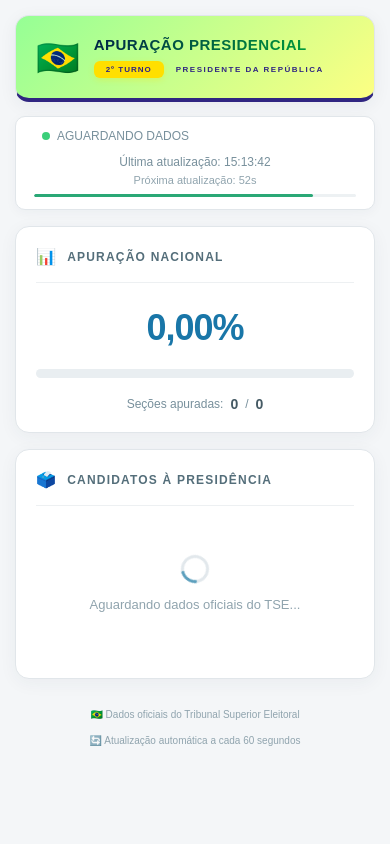
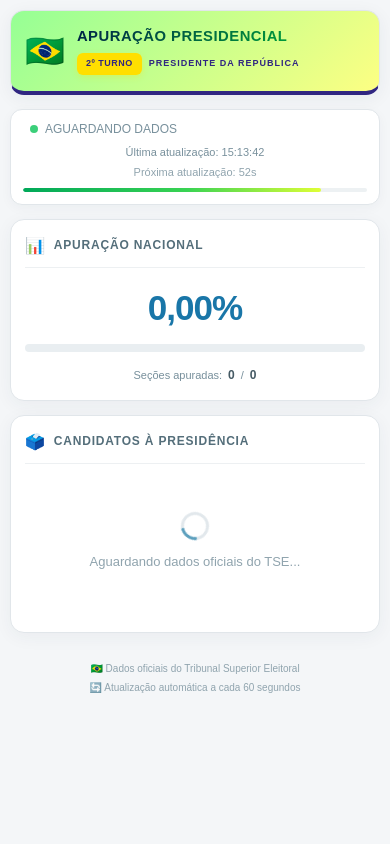
Before and after one commit to Lucas-Oliveira-Souzaa/api-votos-pr-republica, a Flask app: page / in a window 390 px wide. Run offline with Flask 3, Linux system fonts and the light colour scheme; data that the repository does not hold is empty.

Commit message:
Melhora responsividade mobile e gradientes das barras

```diff
--- a/static/style.css
+++ b/static/style.css
@@ -243,7 +243,12 @@ body {
 
     height: 100%;
 
-    background: #2aa876;
+    background: linear-gradient(
+        90deg,
+        #00A859 0%,
+        #39D353 55%,
+        #DFFF36 100%
+    );
 
     border-radius: 10px;
 
@@ -293,7 +298,12 @@ body {
 .progress-bar {
     height: 100%;
 
-    background: #2aa876;
+    background: linear-gradient(
+    90deg,
+    #009C3B 0%,
+    #2AA876 72%,
+    #8AD84D 100%
+);
 
     border-radius: 20px;
 
@@ -805,3 +815,328 @@ footer {
     }
 
 }
+
+/* ============================================================
+   REFINAMENTO MOBILE — APURAÇÃO PRESIDENCIAL
+   Preserva integralmente o layout desktop
+   ============================================================ */
+
+@media (max-width: 600px) {
+
+    /* Página: melhor aproveitamento da largura */
+    body {
+        padding: 10px;
+    }
+
+    .container {
+        width: 100%;
+    }
+
+    /* Cabeçalho: título e identificação mais adaptáveis */
+    .header {
+        padding: 16px 14px;
+        gap: 12px;
+        border-radius: 14px;
+    }
+
+    .flag {
+        flex-shrink: 0;
+        font-size: 32px;
+    }
+
+    .header h1 {
+        font-size: clamp(13px, 3.8vw, 17px);
+        line-height: 1.3;
+        overflow-wrap: anywhere;
+    }
+
+    .header p {
+        display: flex;
+        flex-wrap: wrap;
+        align-items: center;
+        gap: 7px;
+        font-size: 9px;
+        line-height: 1.5;
+        letter-spacing: 1px;
+    }
+
+    .turno {
+        margin-right: 0;
+        padding: 4px 9px;
+        font-size: 9px;
+        letter-spacing: 0.5px;
+    }
+
+    /* Status: organização compacta */
+    .status-card {
+        padding: 12px;
+        gap: 10px;
+        border-radius: 12px;
+    }
+
+    .status-indicator {
+        flex-wrap: wrap;
+        gap: 7px;
+        font-size: 12px;
+    }
+
+    .status-atualizacao {
+        gap: 8px;
+        font-size: 11px;
+    }
+
+    #ultima-atualizacao,
+    #proxima-atualizacao {
+        max-width: 100%;
+        white-space: normal;
+        overflow-wrap: anywhere;
+    }
+
+    .progresso-atualizacao {
+        height: 4px;
+        margin-top: 2px;
+    }
+
+    /* Cartões principais */
+    .apuracao-card,
+    .candidatos-section {
+        margin-top: 14px;
+        padding: 16px 14px;
+        border-radius: 14px;
+    }
+
+    /* Títulos das seções */
+    .section-title {
+        gap: 8px;
+        padding-bottom: 12px;
+        letter-spacing: 0.8px;
+    }
+
+    .section-title h2 {
+        font-size: 12px;
+        letter-spacing: 0.8px;
+        line-height: 1.4;
+    }
+
+    .section-title span {
+        flex-shrink: 0;
+        font-size: 16px;
+    }
+
+    /* Percentual nacional */
+    .apuracao-percentual {
+        margin-top: 20px;
+    }
+
+    #percentual-apuracao {
+        font-size: clamp(32px, 9vw, 40px);
+        letter-spacing: -1px;
+    }
+
+    .progress-container {
+        height: 8px;
+        margin-top: 16px;
+    }
+
+    /* Seções apuradas */
+    .secoes {
+        flex-wrap: wrap;
+        gap: 4px 6px;
+        margin-top: 14px;
+        font-size: 11px;
+        line-height: 1.5;
+        text-align: center;
+    }
+
+    .secoes strong {
+        font-size: 12px;
+    }
+
+    /* Cards dos candidatos */
+    .candidato-card {
+        padding: 15px 11px;
+        margin-bottom: 12px;
+        border-radius: 12px;
+    }
+
+    .candidato-lider::before {
+        max-width: 100%;
+        margin-bottom: 10px;
+        padding: 5px 8px;
+        font-size: 9px;
+        letter-spacing: 0.5px;
+    }
+
+    .candidato-top {
+        gap: 9px;
+        min-width: 0;
+    }
+
+    .candidato-foto {
+        width: 64px;
+        height: 64px;
+    }
+
+    .candidato-numero {
+        width: 34px;
+        height: 34px;
+        font-size: 12px;
+    }
+
+    .candidato-nome {
+        flex: 1 1 0;
+        min-width: 0;
+    }
+
+    .candidato-nome h3 {
+        font-size: 13px;
+        line-height: 1.35;
+        overflow-wrap: anywhere;
+    }
+
+    .candidato-nome span {
+        margin-top: 4px;
+        font-size: 10px;
+        line-height: 1.4;
+        overflow-wrap: anywhere;
+    }
+
+    .candidato-percentual {
+        flex-shrink: 0;
+        min-width: 59px;
+        font-size: 12px;
+        line-height: 1.3;
+    }
+
+    .candidate-progress {
+        height: 6px;
+        margin-top: 12px;
+    }
+
+    /* Rodapé */
+    footer {
+        gap: 8px;
+        font-size: 10px;
+    }
+}
+
+/* Ajustes adicionais para celulares muito estreitos */
+@media (max-width: 380px) {
+
+    body {
+        padding: 8px;
+    }
+
+    .header {
+        padding: 13px 10px;
+        gap: 9px;
+    }
+
+    .flag {
+        font-size: 28px;
+    }
+
+    .header h1 {
+        font-size: 13px;
+    }
+
+    .header p {
+        font-size: 8px;
+        letter-spacing: 0.5px;
+    }
+
+    .apuracao-card,
+    .candidatos-section {
+        padding: 14px 10px;
+    }
+
+    .candidato-card {
+        padding: 13px 8px;
+    }
+
+    .candidato-top {
+        gap: 7px;
+    }
+
+    .candidato-foto {
+        width: 54px;
+        height: 54px;
+    }
+
+    .candidato-nome h3 {
+        font-size: 12px;
+    }
+
+    .candidato-nome span {
+        font-size: 9px;
+    }
+
+    .candidato-percentual {
+        min-width: 54px;
+        font-size: 11px;
+    }
+
+    #percentual-apuracao {
+        font-size: 32px;
+    }
+}
+
+/* Refinamento final para telas de até 360px */
+@media (max-width: 360px) {
+
+    .header {
+        padding: 14px 10px;
+        gap: 8px;
+    }
+
+    .flag {
+        font-size: 27px;
+    }
+
+    .header h1 {
+        font-size: 13px;
+        letter-spacing: 0.2px;
+    }
+
+    .header p {
+        gap: 5px;
+        font-size: 8px;
+        letter-spacing: 0.3px;
+    }
+
+    .status-card {
+        padding: 12px;
+    }
+
+    .apuracao-card,
+    .candidatos-section {
+        padding: 15px 11px;
+    }
+
+    .candidato-card {
+        padding: 13px 8px;
+    }
+
+    .candidato-top {
+        gap: 7px;
+    }
+
+    .candidato-foto {
+        width: 58px;
+        height: 58px;
+    }
+
+    .candidato-nome h3 {
+        font-size: 11px;
+        line-height: 1.35;
+    }
+
+    .candidato-nome span {
+        font-size: 10px;
+    }
+
+    .candidato-percentual {
+        min-width: 54px;
+        font-size: 10px;
+    }
+}
```
